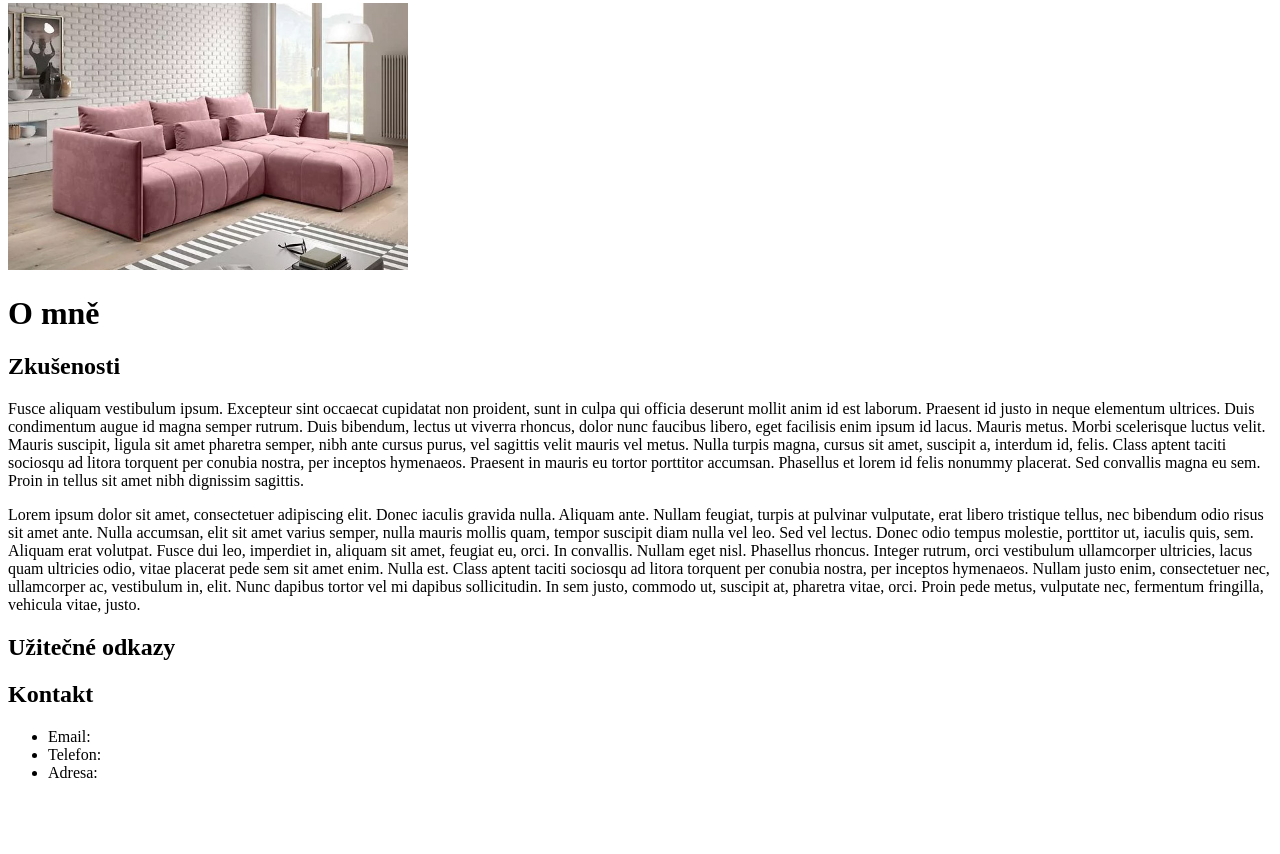
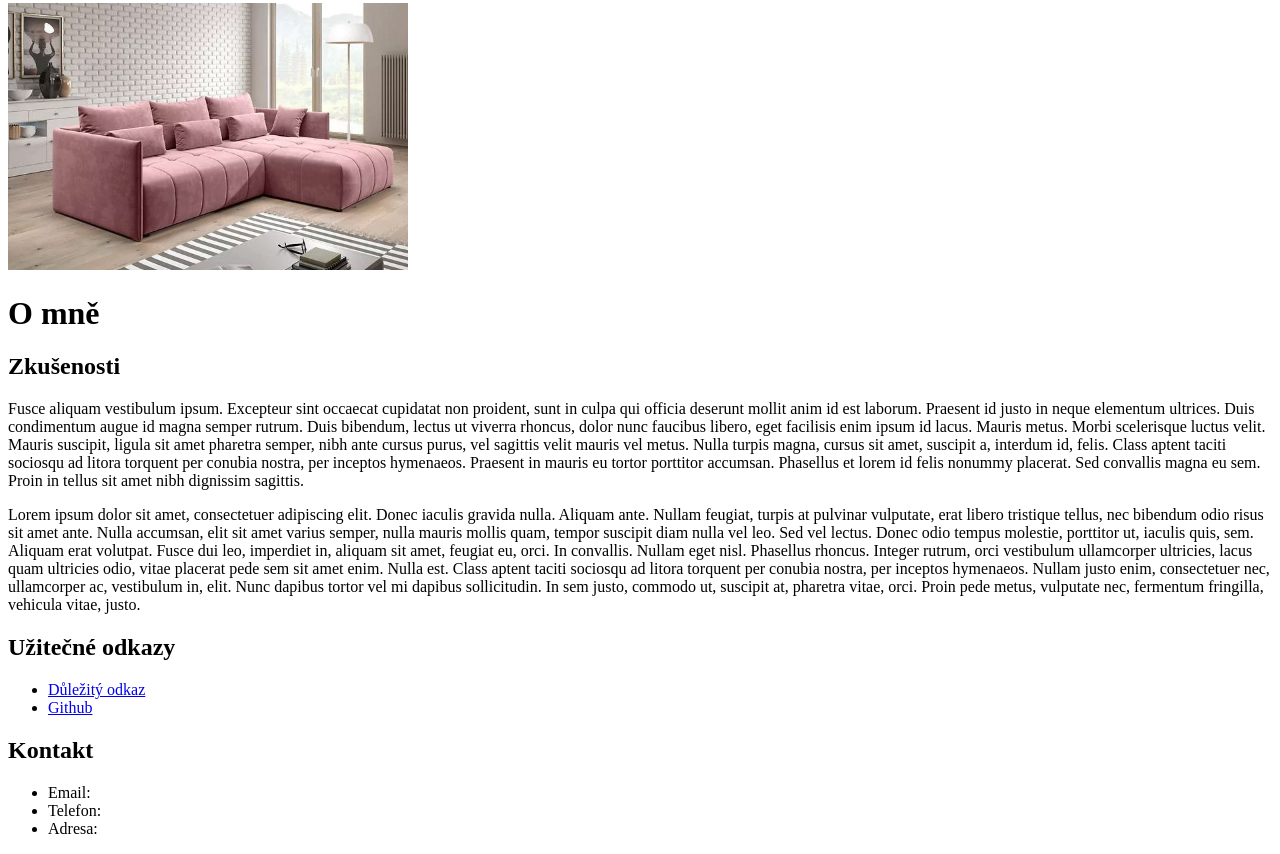
Before and after one commit to noodleloo6/test1, a plain HTML site: page index.html in a window 1280 px wide. Shown: the part 3174-4028 px from the top of the page. Before the commit the page ends 3972 px from the top, so only its background shows below. Drawn offline with Linux system fonts and the light colour scheme.

Commit message:
pridáni odkazu

```diff
--- a/index.html
+++ b/index.html
@@ -56,6 +56,12 @@
     <p>Lorem ipsum dolor sit amet, consectetuer adipiscing elit. Donec iaculis gravida nulla. Aliquam ante. Nullam feugiat, turpis at pulvinar vulputate, erat libero tristique tellus, nec bibendum odio risus sit amet ante. Nulla accumsan, elit sit amet varius semper, nulla mauris mollis quam, tempor suscipit diam nulla vel leo. Sed vel lectus. Donec odio tempus molestie, porttitor ut, iaculis quis, sem. Aliquam erat volutpat. Fusce dui leo, imperdiet in, aliquam sit amet, feugiat eu, orci. In convallis. Nullam eget nisl. Phasellus rhoncus. Integer rutrum, orci vestibulum ullamcorper ultricies, lacus quam ultricies odio, vitae placerat pede sem sit amet enim. Nulla est. Class aptent taciti sociosqu ad litora torquent per conubia nostra, per inceptos hymenaeos. Nullam justo enim, consectetuer nec, ullamcorper ac, vestibulum in, elit. Nunc dapibus tortor vel mi dapibus sollicitudin. In sem justo, commodo ut, suscipit at, pharetra vitae, orci. Proin pede metus, vulputate nec, fermentum fringilla, vehicula vitae, justo.</p>
 
     <h2 id="mojeidodkazy">Užitečné odkazy</h2>
+
+    <ul>
+        <li> <a href="https://www.youtube.com/watch?v=qGjAWJ2zWWI" target="_blank">Důležitý odkaz</a></li>
+        <li> <a href="https://github.com/noodleloo6/test1" target="_blank">Github</a></li>
+    </ul>
+
     <h2 id="mojeidkon">Kontakt</h2>
     <ul>
         <li>Email: </li>
```
